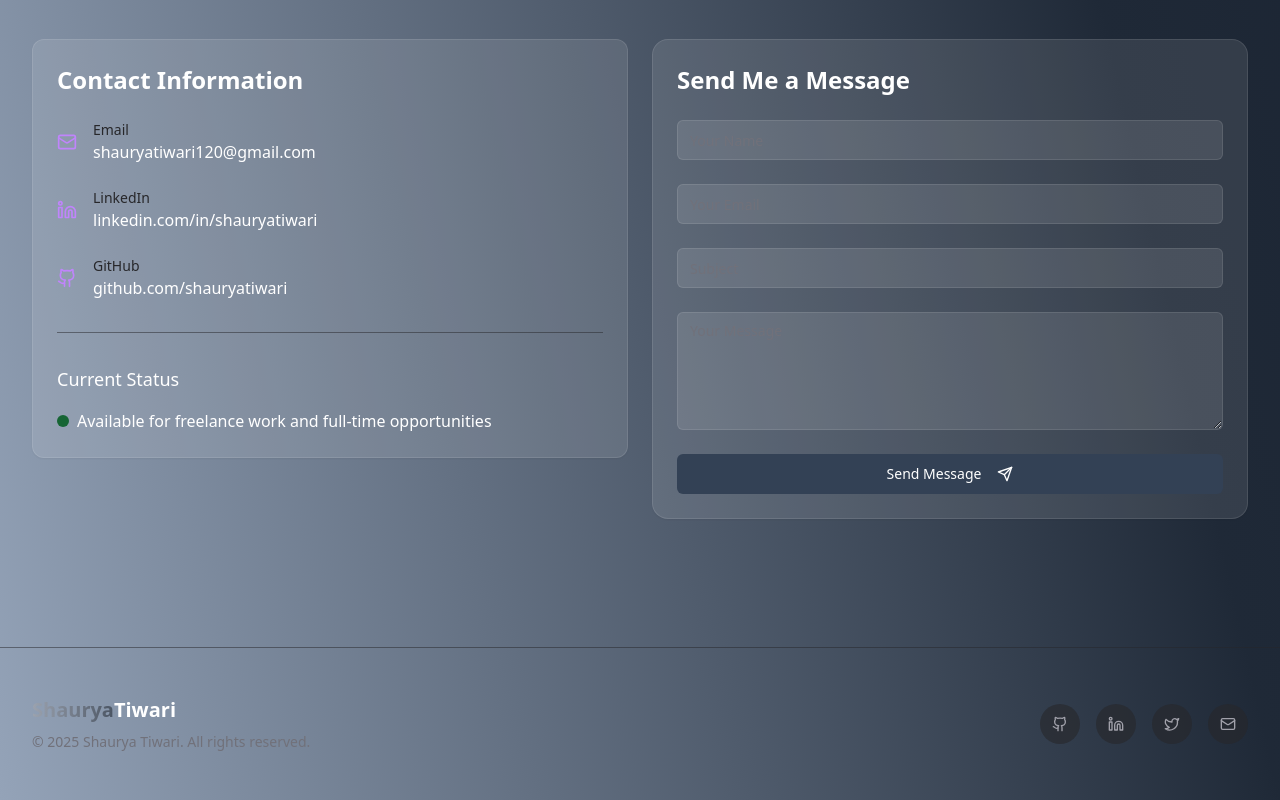
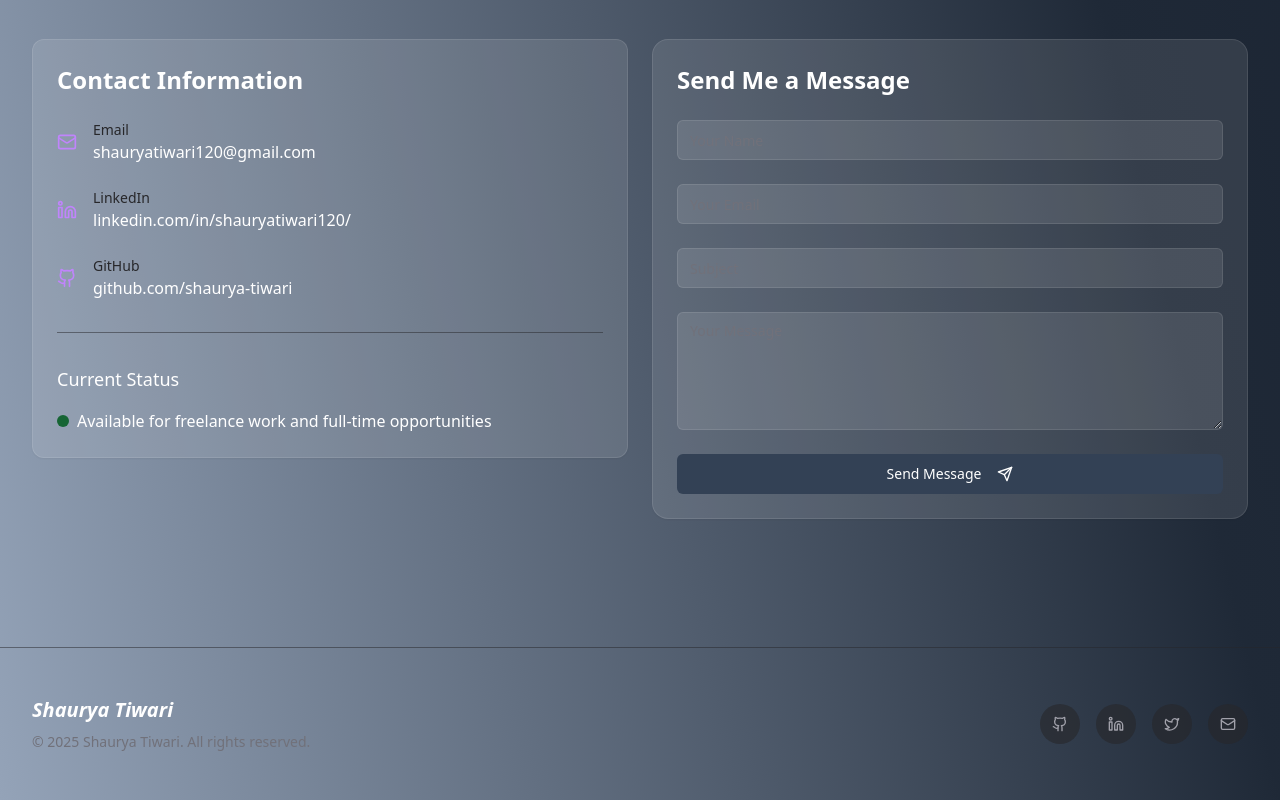
Before and after one commit to shaurya-tiwari/PORTFOLIO, a Next.js app: page / in a window 1280 px wide. Shown: the part 4919-5719 px from the top of the page. Built offline with nearby package versions, Linux system fonts and the light colour scheme.

Commit message:
Update social media links and footer styling in Portfolio component

```diff
--- a/app/page.tsx
+++ b/app/page.tsx
@@ -287,7 +287,7 @@ export default function Portfolio() {
                   </div>
                   <div className="min-w-0 flex-1">
                     <div className="text-xs sm:text-sm text-zinc-800">LinkedIn</div>
-                    <div className="text-sm sm:text-base font-medium break-all">linkedin.com/in/shauryatiwari</div>
+                    <div className="text-sm sm:text-base font-medium break-all">linkedin.com/in/shauryatiwari120/</div>
                   </div>
                 </div>
 
@@ -298,7 +298,7 @@ export default function Portfolio() {
                   </div>
                   <div className="min-w-0 flex-1">
                     <div className="text-xs sm:text-sm text-zinc-800">GitHub</div>
-                    <div className="text-sm sm:text-base font-medium break-all">github.com/shauryatiwari</div>
+                    <div className="text-sm sm:text-base font-medium break-all">github.com/shaurya-tiwari</div>
                   </div>
                 </div>
               </div>
@@ -323,15 +323,14 @@ export default function Portfolio() {
         <div className="container flex flex-col md:flex-row justify-between items-center gap-6 max-w-full px-4 sm:px-6 lg:px-8">
           <div className="text-center md:text-left">
             <Link href="/" className="font-bold text-xl">
-              <span className="bg-clip-text text-transparent bg-gradient-to-r from-gray-400 to-gray-600">Shaurya</span>
-              <span className="text-white">Tiwari</span>
+              <span className="text-white italic">Shaurya Tiwari</span>
             </Link>
             <p className="text-sm text-zinc-500 mt-2">
               © {new Date().getFullYear()} Shaurya Tiwari. All rights reserved.
             </p>
           </div>
           <div className="flex gap-4 flex-wrap justify-center md:justify-end">
-            <Link href="https://github.com/shauryatiwari" target="_blank" rel="noopener noreferrer">
+            <Link href="https://github.com/shaurya-tiwari" target="_blank" rel="noopener noreferrer">
               <Button
                 variant="ghost"
                 size="icon"
@@ -341,7 +340,7 @@ export default function Portfolio() {
                 <span className="sr-only">GitHub</span>
               </Button>
             </Link>
-            <Link href="https://www.linkedin.com/in/shauryatiwari/" target="_blank" rel="noopener noreferrer">
+            <Link href="https://www.linkedin.com/in/shauryatiwari120/" target="_blank" rel="noopener noreferrer">
               <Button
                 variant="ghost"
                 size="icon"
@@ -351,7 +350,7 @@ export default function Portfolio() {
                 <span className="sr-only">LinkedIn</span>
               </Button>
             </Link>
-            <Link href="https://twitter.com" target="_blank" rel="noopener noreferrer">
+            <Link href="https://x.com/Shauryatiwari77" target="_blank" rel="noopener noreferrer">
               <Button
                 variant="ghost"
                 size="icon"
@@ -361,7 +360,7 @@ export default function Portfolio() {
                 <span className="sr-only">Twitter</span>
               </Button>
             </Link>
-            <Link href="mailto:shauryatiwari120@gmail.com">
+            <Link href="https://mail.google.com">
               <Button
                 variant="ghost"
                 size="icon"
```
